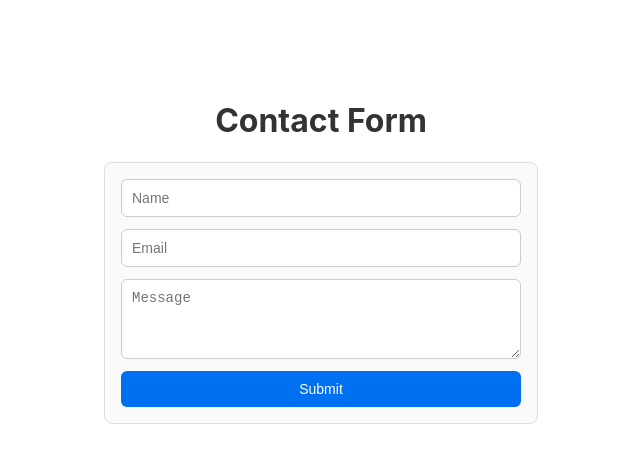
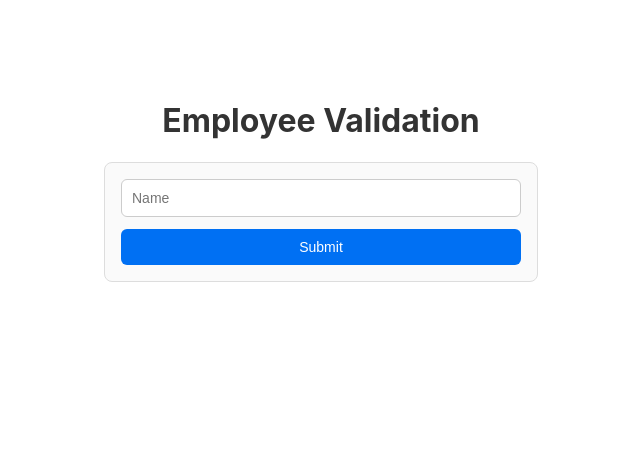
Before and after one commit to reetuTheCoder/HakerRankQst, a React (Create React App) app in the folder haker_rank_qst/: page / in a window 1280 px wide. Shown: the top 462 px of the page, without its empty margins (319-959 px from the left). Built offline with nearby package versions, Linux system fonts and the light colour scheme.

Commit message:
saving data rigex will learn later

```diff
--- a/haker_rank_qst/src/App.js
+++ b/haker_rank_qst/src/App.js
@@ -3,6 +3,7 @@ import CodeReviewFeedback from "./Components/CodeReviewFeedback/By_UseStateHook/
 import CodeReviewFeedbacks from "./Components/CodeReviewFeedback/By_UseReducerHook/CodeReviewFeedback";
 import Blogs from "./Components/BlogPost/Blogs";
 import FormValidations from "./Components/FormValidation/FormValidations";
+import EmployeeValidationForm from "./Components/EmployeeValidationForm/EmployeeValidationForm";
 
 function App() {
   return (
@@ -19,7 +20,8 @@ function App() {
 
       {/* <Blogs/> */}
 
-      <FormValidations />
+      {/* <FormValidations /> */}
+      <EmployeeValidationForm/>
     </div>
   );
 }
--- /dev/null
+++ b/haker_rank_qst/src/Components/EmployeeValidationForm/EmployeeValidationForm.js
@@ -0,0 +1,50 @@
+import { useState } from "react";
+
+function EmployeeValidationForm() {
+  const [name, setName] = useState("");
+  const [submittedData, setSubmittedData] = useState(null);
+  const [error, setError] = useState("");
+
+  const handleSubmit = (e) => {
+    e.preventDefault();
+    setError("");
+
+    const nameRegex = /^[A-Za-z\s]+$/;
+    if (name.length < 4 || !nameRegex.test(name)) {
+      setError(
+        "Name must be at least 4 characters long and only contain letters and spaces"
+      );
+      return;
+    }
+    setSubmittedData({
+      name,
+    });
+    setName("");
+  };
+
+  return (
+    <>
+      <h1>Employee Validation</h1>
+      <form onSubmit={handleSubmit}>
+        <input
+          type="text"
+          value={name}
+          onChange={(e) => setName(e.target.value)}
+          placeholder="Name"
+        />
+        <button type="submit">Submit</button>
+      </form>
+      {error && <p className="error">{error}</p>}
+      {submittedData && (
+        <div>
+          <h2>Submitted Information</h2>
+          <p>
+            <strong>Name:</strong> {submittedData.name}
+          </p>
+        </div>
+      )}
+    </>
+  );
+}
+
+export default EmployeeValidationForm;
```
